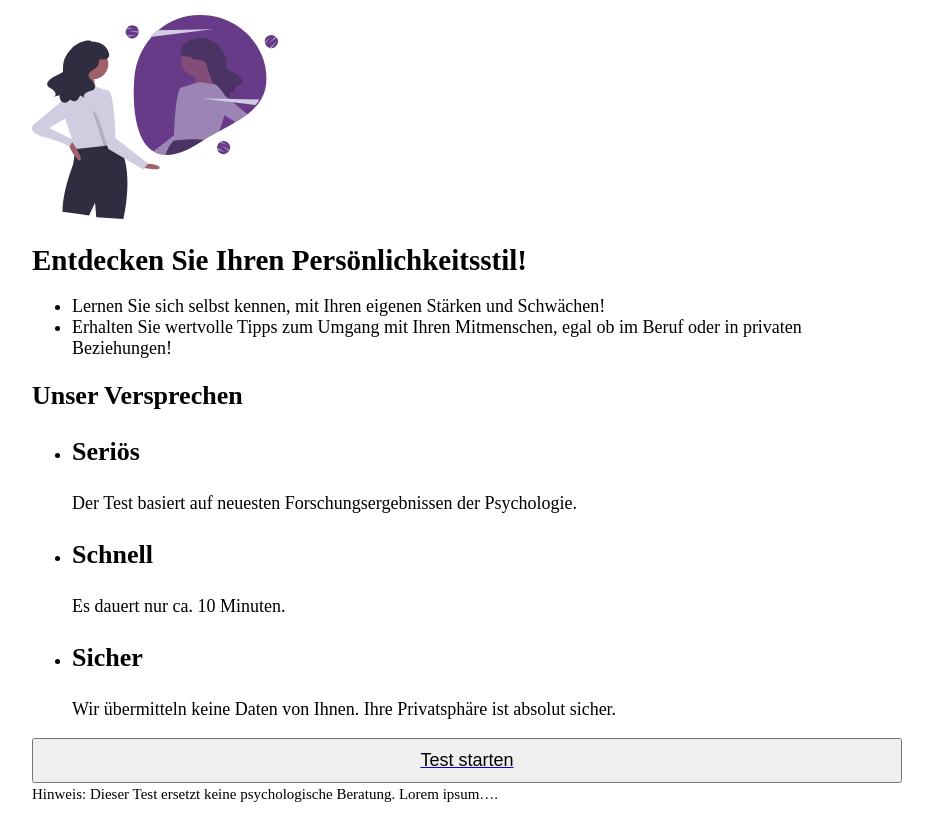
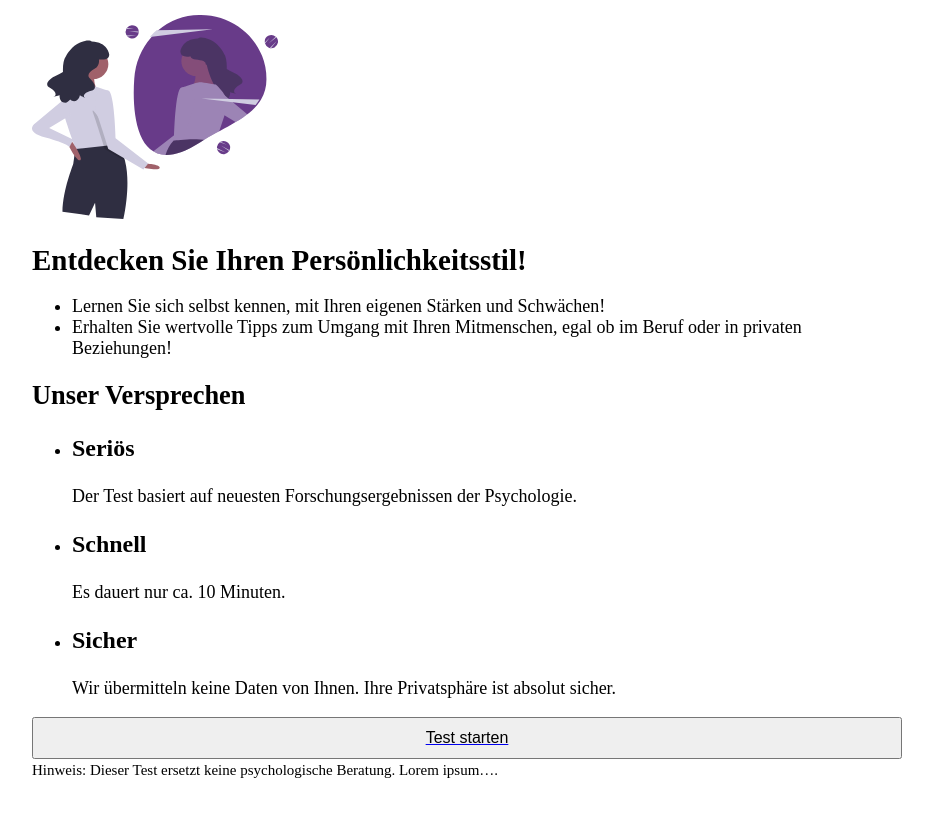
Before and after one commit to karstenlenz/Youlity, a React (Create React App) app: page / in a window 1280 px wide. Shown: the whole page, without its empty margins (173-1106 px from the left). Built offline with nearby package versions, Linux system fonts and the light colour scheme.

Commit message:
Change fon-sizes from px to rem

```diff
--- a/src/GlobalStyles.js
+++ b/src/GlobalStyles.js
@@ -18,27 +18,27 @@ main {
 
 
 h1 {
-    font-size: 29px;
+    font-size: 1.611em ;
 }
 
 h2 {
-    font-size: 26px;
+    font-size: 1.464em ;
 }
 
 h3 {
-    font-size: 26px;
+    font-size: 1.331em;
 }
 
 h4 {
-    font-size: 23px;
+    font-size: 1.21em;
 }
 
 h5 {
-    font-size: 20px;
+    font-size: 1.1rem;
 }
 
 h6 {
-    font-size: 18px;
+    font-size: 1erm;
 }
 
 
--- a/src/common/Button.js
+++ b/src/common/Button.js
@@ -15,5 +15,5 @@ const ButtonStyled = styled.button`
   display: block;
   padding: 10px;
   width: 100%;
-  font-size: 18px;
+  font-size: 1rem;
 `
```
Also changed, not shown: src/common/InfoOverlay.js (added, +63 -0 lines), 1 other file (tests, documents, lock files or other folders).
